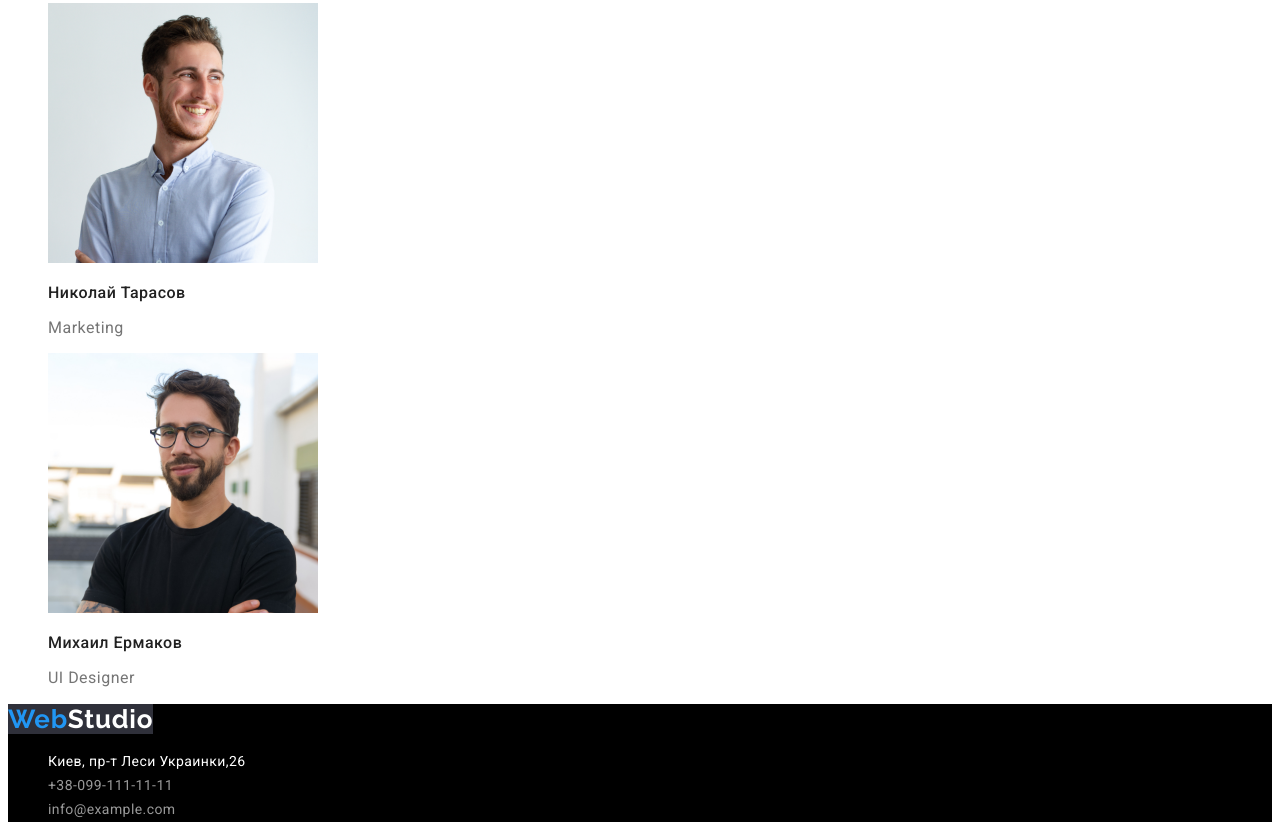
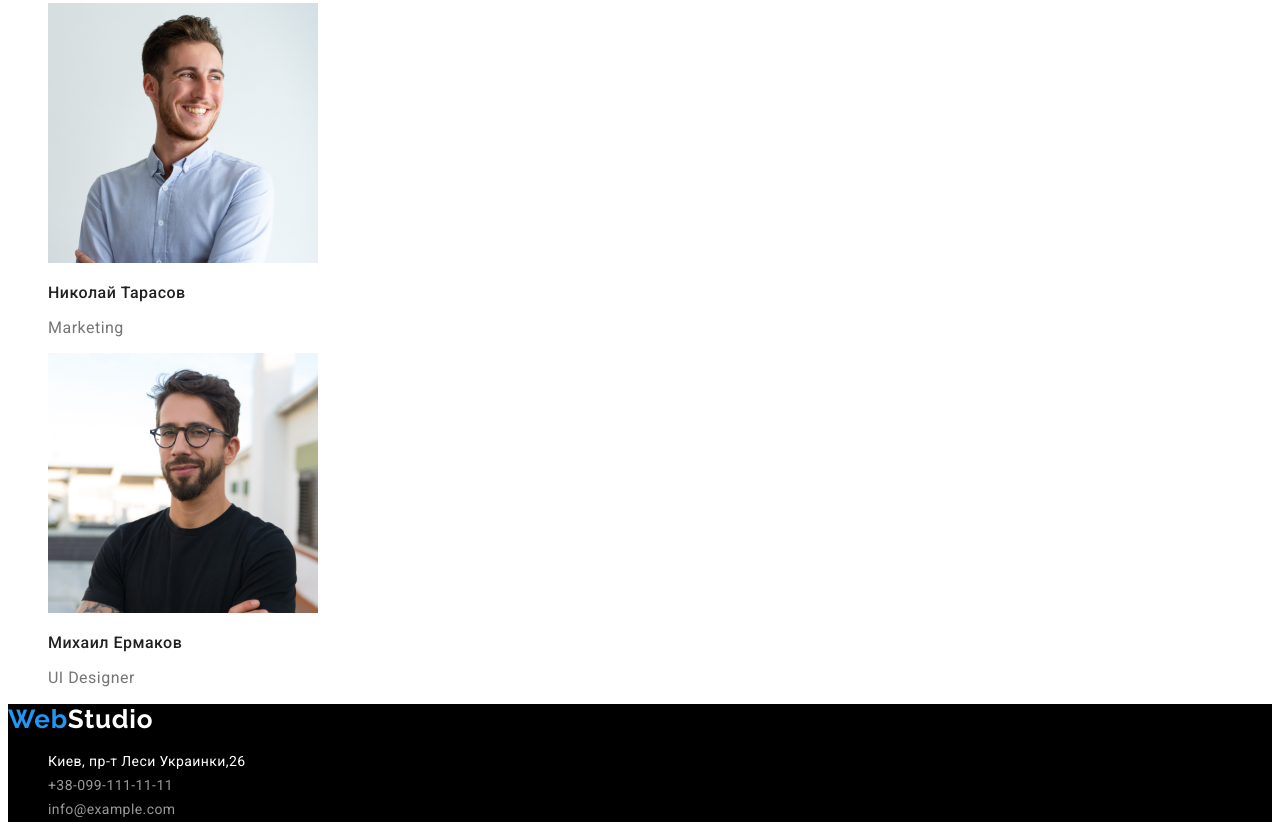
Before and after one commit to Vladimir14Kostenko/goit-markup-hw-02, a plain HTML site: page index.html in a window 1280 px wide. Shown: the part 2462-3300 px from the top of the page. Drawn offline with Linux system fonts and the light colour scheme.

Commit message:
Update styles.css

```diff
--- a/css/styles.css
+++ b/css/styles.css
@@ -136,7 +136,6 @@ body {
 /*footer*/
 .logo-footer {
    color: var(--white-color);
-   background-color: var(--section-color);
    font-family: Raleway;
    font-size: 26px;
    line-height: 1.19;
```
